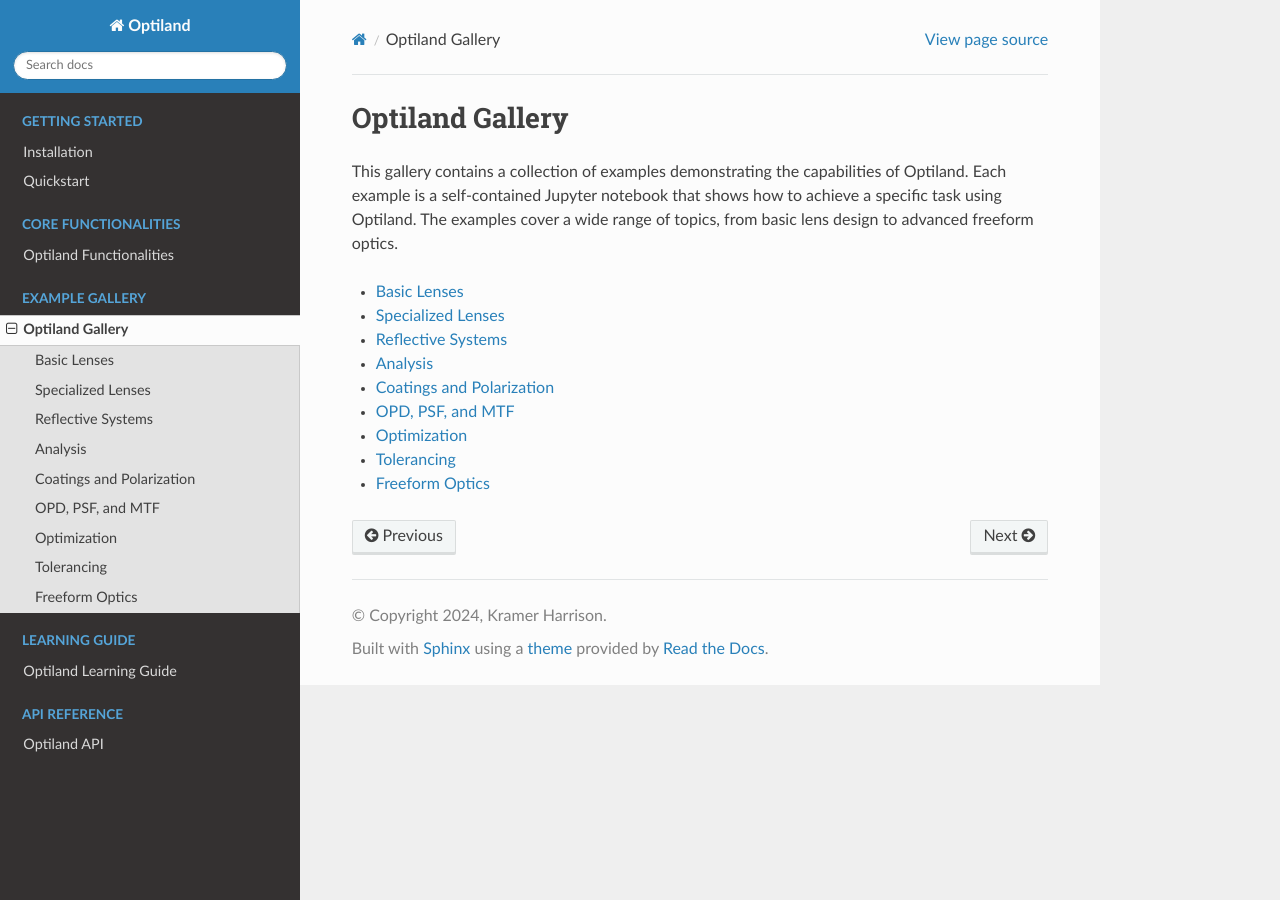
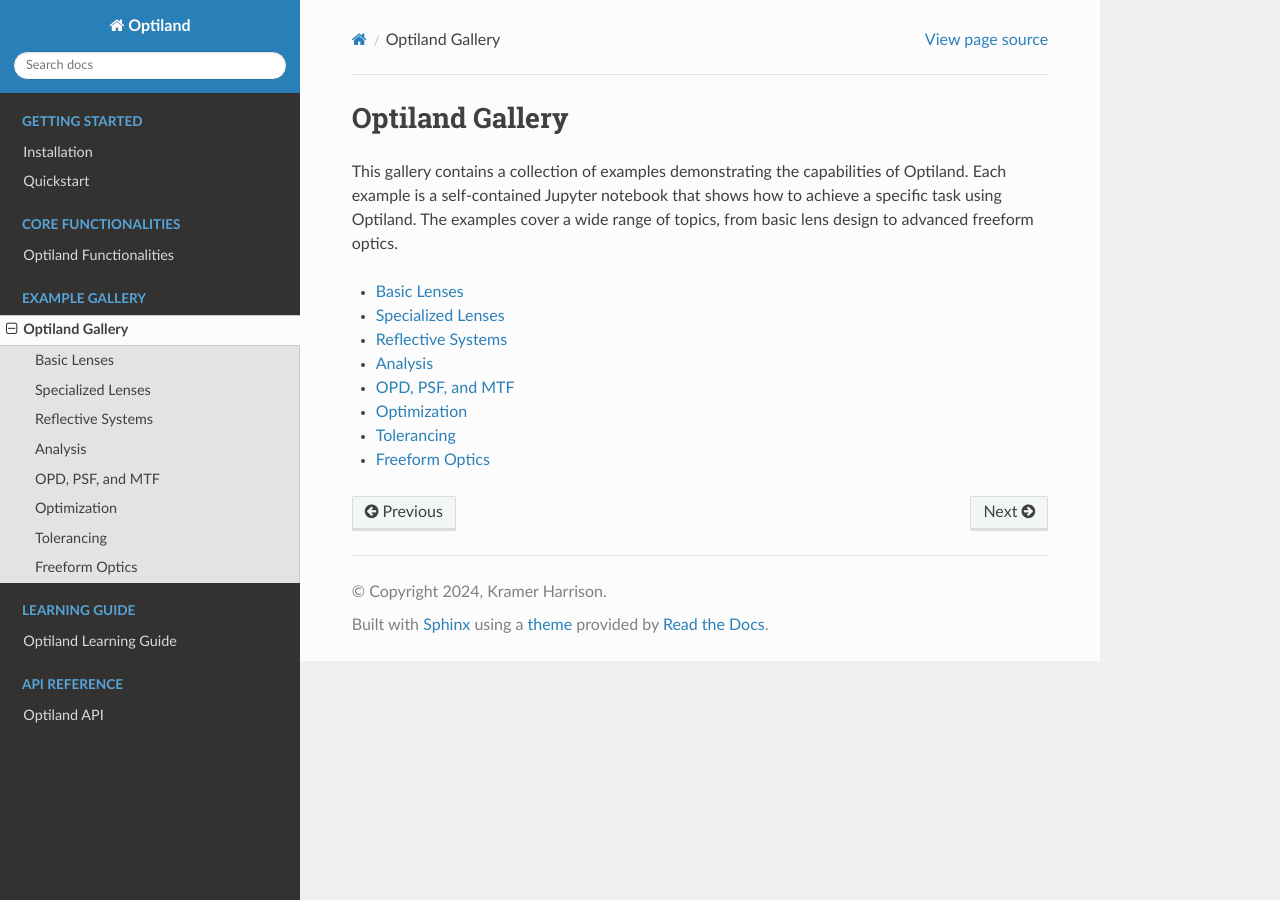
Before and after one commit to HarrisonKramer/optiland, a Sphinx documentation site: the page built from docs/example_gallery.rst, in a window 1280 px wide. Built offline with Sphinx 7.4.7 and the Read the Docs theme 2.0.0, drawn with Linux system fonts in a browser that asks for light colours; pages that are not in the unit, such as notebooks, are missing from menus.

Commit message:
docs: remove coatings section

```diff
--- a/docs/example_gallery.rst
+++ b/docs/example_gallery.rst
@@ -12,7 +12,6 @@
    gallery/specialized_lenses
    gallery/reflective_systems
    gallery/analysis
-   gallery/coatings_and_polarization
    gallery/opd_psf_mtf
    gallery/optimization
    gallery/tolerancing
```
